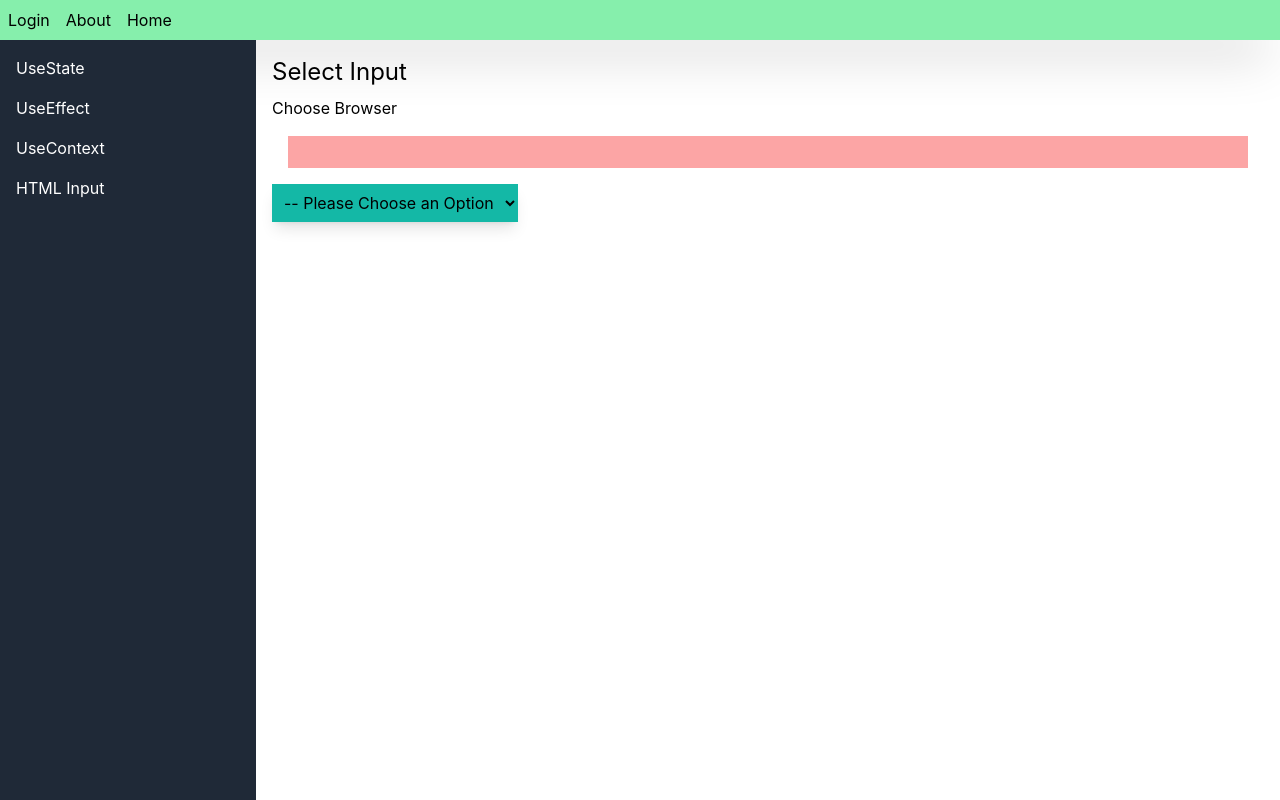
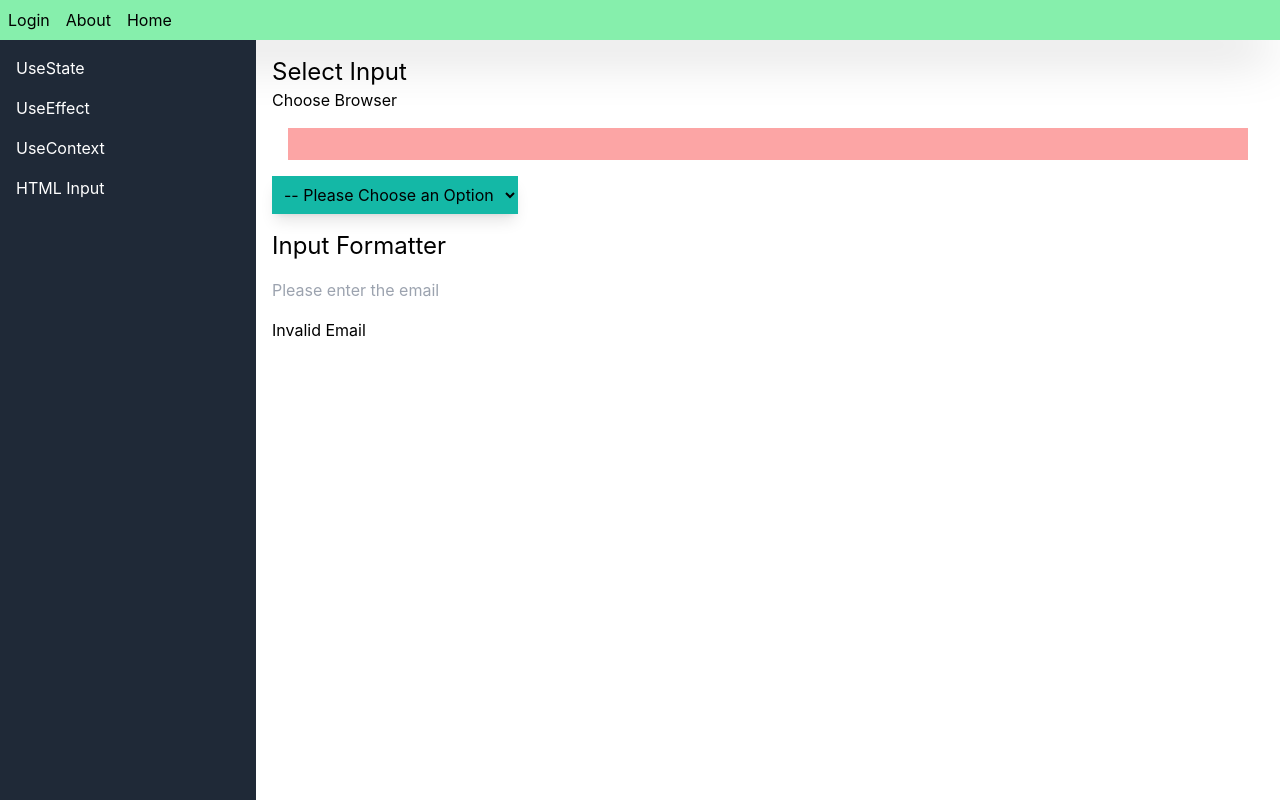
Before and after one commit to sree-r-one/learning-react, a React (Vite) app: page /html in a window 1280 px wide. Built offline with nearby package versions, Linux system fonts and the light colour scheme.

Commit message:
commit of the day

```diff
--- a/src/pages/HtmlInputs.tsx
+++ b/src/pages/HtmlInputs.tsx
@@ -1,4 +1,35 @@
 import React, { useState } from "react";
+
+const EmailValidator: React.FC = () => {
+  // Handle the state
+  const [email, setEmail] = useState<string>("");
+  const [isValid, setIsValid] = useState<boolean>(false);
+
+  const handleChange = (e: React.ChangeEvent<HTMLInputElement>): void => {
+    // setEmail(e.target.value);
+    const value = e.target.value;
+    setEmail(value);
+    // setIsValid(/^[^\s@]+@[^\s@]+\.[^\s@]+$/.test(value));
+    setIsValid(/^[^\s]+@[^\s]+.com$/.test(value));
+    // setIsValid(/^[].test(value))
+  };
+
+  return (
+    <>
+      <h1 className="text-2xl">Input Formatter</h1>
+
+      <input
+        type="email"
+        value={email}
+        placeholder="Please enter the email"
+        onChange={handleChange}
+        className="outline-none"
+      />
+
+      {isValid ? <p>Valid Email</p> : <p>Invalid Email</p>}
+    </>
+  );
+};
 
 const BrowserSelector: React.FC = () => {
   const [selectedBrowser, setSelectedBrowser] = useState<string>("");
@@ -9,7 +40,7 @@ const BrowserSelector: React.FC = () => {
 
   return (
     <>
-      <h1 className="mb-2 text-2xl">Select Input</h1>
+      <h1 className="text-2xl">Select Input</h1>
       <label htmlFor="browser-select">Choose Browser</label>
 
       <h1 className="m-4 bg-red-300 p-4">{selectedBrowser}</h1>
@@ -34,7 +65,10 @@ const BrowserSelector: React.FC = () => {
 const HtmlInputs: React.FC = () => {
   return (
     <>
-      <BrowserSelector />
+      <div className="space-y-4">
+        <BrowserSelector />
+        <EmailValidator />
+      </div>
     </>
   );
 };
--- a/src/pages/UseStateHook.tsx
+++ b/src/pages/UseStateHook.tsx
@@ -72,20 +72,20 @@ const Gallery: React.FC = () => {
 
 //  function Form() {
 const Form: React.FC = () => {
-  let firstName = "";
-  let lastName = "";
+  const [firstName, setFirstName] = useState("");
+  const [lastName, setLastName] = useState("");
 
   function handleFirstNameChange(e: ChangeEvent<HTMLInputElement>) {
-    firstName = e.target.value;
+    setFirstName(e.target.value);
   }
 
   function handleLastNameChange(e: ChangeEvent<HTMLInputElement>) {
-    lastName = e.target.value;
+    setLastName(e.target.value);
   }
 
   function handleReset() {
-    firstName = "";
-    lastName = "";
+    setFirstName("");
+    setLastName("");
   }
 
   return (
```
